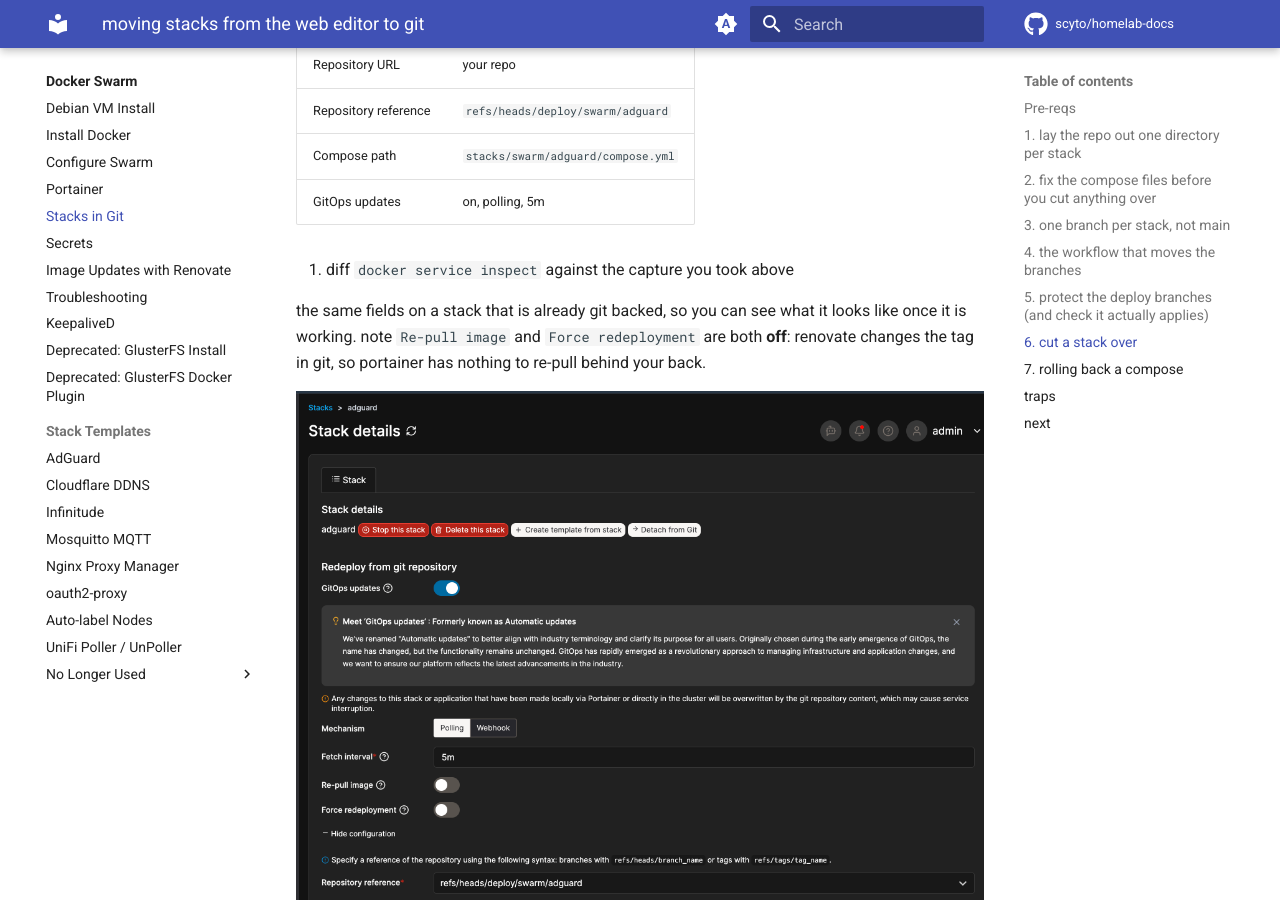
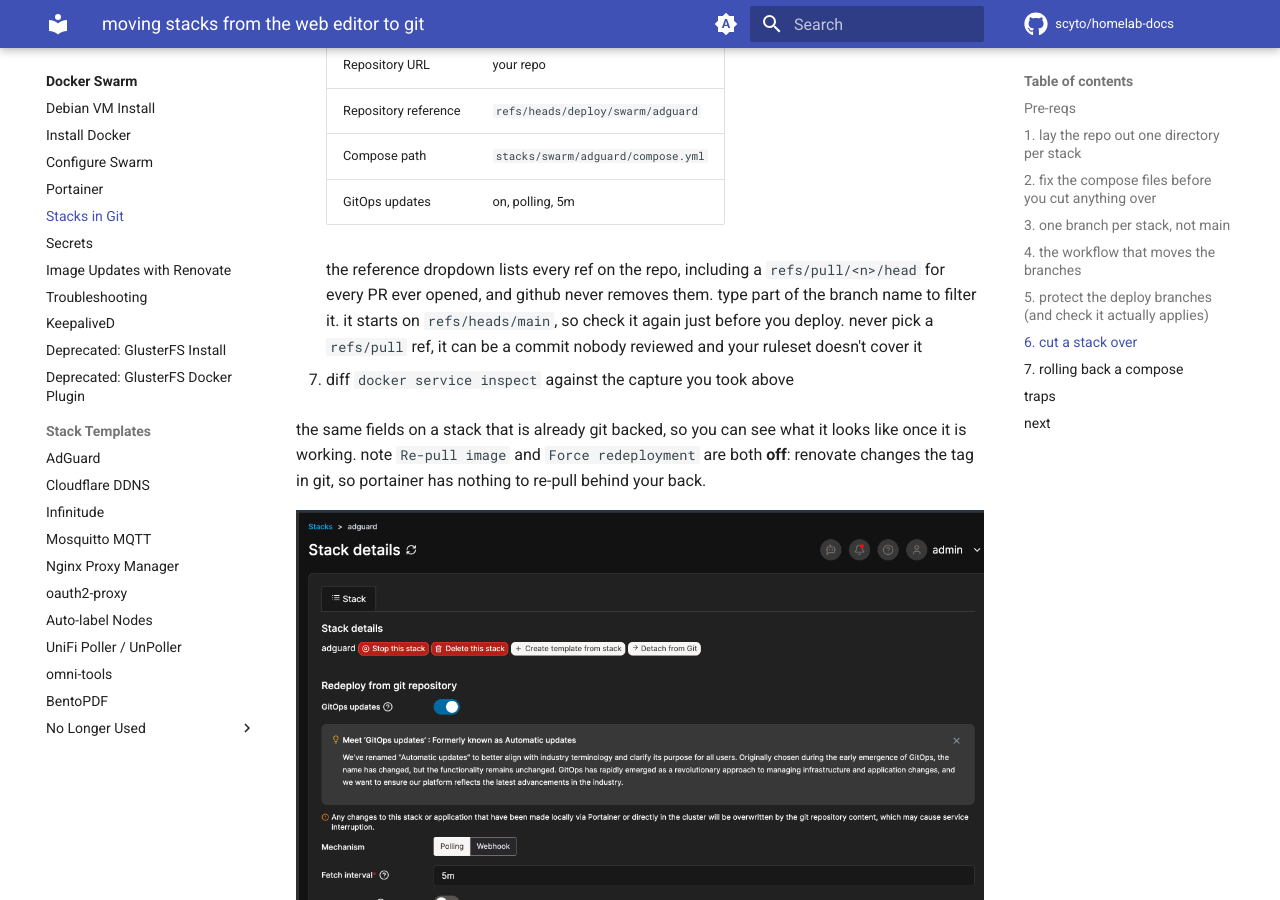
Before and after one commit to scyto/homelab-docs, an MkDocs documentation site: the page built from docs/docker-swarm/gitops-with-portainer.md, in a window 1280 px wide and 900 px high, scrolled down 6667 px. Built offline with MkDocs 1.6.1 and Material for MkDocs 9.7.7, drawn with Linux system fonts in a browser that asks for light colours; comment, search, counter and statistics services are not loaded.

Commit message:
Swarm: omni-tools and bentopdf stacks; reference field when adding a stack (#18)
Two new stack template pages, listed on the swarm index and in the nav.

The GitOps page's step 6 now explains the reference dropdown: it lists a
refs/pull/<n>/head for every PR, it starts on refs/heads/main, and typing
filters it. The step 6 table was indented 3 spaces, which ended the
numbered list, so step 7 rendered as "1."; now 4.

Co-authored-by: Claude Opus 5 (1M context) <noreply@anthropic.com>

```diff
--- a/docs/docker-swarm/gitops-with-portainer.md
+++ b/docs/docker-swarm/gitops-with-portainer.md
@@ -292,12 +292,19 @@ then per stack:
 5. wait for the overlay network to actually go away, see below
 6. Stacks > Add stack > **same name** > Git repository, then
 
-   | field | value, for adguard |
-   | --- | --- |
-   | Repository URL | your repo |
-   | Repository reference | `refs/heads/deploy/swarm/adguard` |
-   | Compose path | `stacks/swarm/adguard/compose.yml` |
-   | GitOps updates | on, polling, 5m |
+    | field | value, for adguard |
+    | --- | --- |
+    | Repository URL | your repo |
+    | Repository reference | `refs/heads/deploy/swarm/adguard` |
+    | Compose path | `stacks/swarm/adguard/compose.yml` |
+    | GitOps updates | on, polling, 5m |
+
+    the reference dropdown lists every ref on the repo, including a
+    `refs/pull/<n>/head` for every PR ever opened, and github never removes
+    them. type part of the branch name to filter it. it starts on
+    `refs/heads/main`, so check it again just before you deploy. never pick a
+    `refs/pull` ref, it can be a commit nobody reviewed and your ruleset doesn't
+    cover it
 
 7. diff `docker service inspect` against the capture you took above
 
--- a/mkdocs.yml
+++ b/mkdocs.yml
@@ -138,6 +138,8 @@ nav:
           - oauth2-proxy: docker-swarm/stacks/oauth2-proxy.md
           - Auto-label Nodes: docker-swarm/stacks/auto-label-nodes.md
           - UniFi Poller / UnPoller: docker-swarm/stacks/unifi-poller.md
+          - omni-tools: docker-swarm/stacks/omni-tools.md
+          - BentoPDF: docker-swarm/stacks/bentopdf.md
           - No Longer Used:
               - Watchtower: docker-swarm/stacks/watchtower.md
               - Shepherd: docker-swarm/stacks/shepherd.md
```
Also changed, not shown: docs/docker-swarm/index.md (+2 -0 lines), docs/docker-swarm/stacks/bentopdf.md (added, +47 -0 lines), docs/docker-swarm/stacks/omni-tools.md (added, +44 -0 lines).
